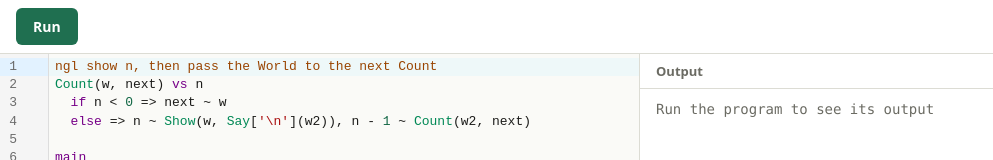
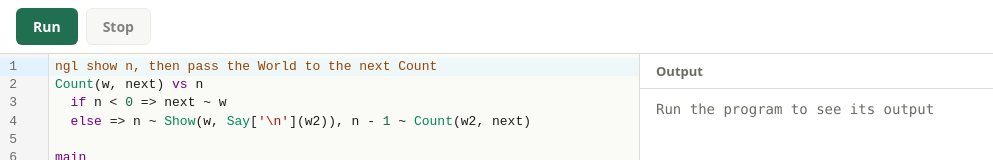
Before and after one commit to chad-pl/playground, a React (Vite) app: page / in a window 1280 px wide. Shown: the top 160 px of the page, without its empty margins (0-993 px from the left). Built offline with nearby package versions, Linux system fonts and the light colour scheme.

Commit message:
Run interpreter in web worker with stop

```diff
--- a/src/components/console/Console.tsx
+++ b/src/components/console/Console.tsx
@@ -1,11 +1,14 @@
+import { CONSOLE_PLACEHOLDER } from '../../data/console'
 import type { RunResult } from '../../engine/runtime'
+import type { RunStatus } from '../../hooks/useChadRunner'
 import './Console.css'
 
 interface ConsoleProps {
   result: RunResult | null
+  status: RunStatus
 }
 
-export function Console({ result }: ConsoleProps) {
+export function Console({ result, status }: ConsoleProps) {
   const isEmpty = !result || (!result.output && !result.error)
 
   return (
@@ -13,7 +16,7 @@ export function Console({ result }: ConsoleProps) {
       <h2 className="console__title">Output</h2>
       <pre className="console__body" aria-live="polite">
         {isEmpty ? (
-          <span className="console__placeholder">{result ? 'No output' : 'Run the program to see its output'}</span>
+          <span className="console__placeholder">{CONSOLE_PLACEHOLDER[status]}</span>
         ) : (
           <>
             {result.output}
--- a/src/components/toolbar/Toolbar.tsx
+++ b/src/components/toolbar/Toolbar.tsx
@@ -4,14 +4,18 @@ import './Toolbar.css'
 interface ToolbarProps {
   isRunning: boolean
   onRun: () => void
+  onStop: () => void
 }
 
-export function Toolbar({ isRunning, onRun }: ToolbarProps) {
+export function Toolbar({ isRunning, onRun, onStop }: ToolbarProps) {
   return (
     <div className="toolbar" role="toolbar" aria-label="Program controls">
       <Button loading={isRunning} onClick={onRun}>
         Run
       </Button>
+      <Button variant="secondary" disabled={!isRunning} onClick={onStop}>
+        Stop
+      </Button>
     </div>
   )
 }
--- /dev/null
+++ b/src/data/console.ts
@@ -0,0 +1,8 @@
+import type { RunStatus } from '../hooks/useChadRunner'
+
+export const CONSOLE_PLACEHOLDER: Record<RunStatus, string> = {
+  idle: 'Run the program to see its output',
+  running: 'Running...',
+  done: 'No output',
+  stopped: 'Stopped',
+}
--- /dev/null
+++ b/src/data/messages.ts
@@ -0,0 +1,2 @@
+export const INTERPRETER_LOAD_FAILED = 'Could not load the interpreter'
+export const WORKER_CRASHED = 'Interpreter worker crashed'
--- /dev/null
+++ b/src/engine/chad.worker.ts
@@ -0,0 +1,27 @@
+// Runs the interpreter off the main thread
+import createChadModule, { type ChadModule } from './wasm/chad'
+import type { RunRequest, RunResponse } from './protocol'
+
+let modulePromise: Promise<ChadModule> | null = null
+
+function loadChad(): Promise<ChadModule> {
+  modulePromise ??= createChadModule().catch((error: unknown) => {
+    modulePromise = null // allow a retry on the next run
+    throw error
+  })
+  return modulePromise
+}
+
+function respond(response: RunResponse) {
+  self.postMessage(response)
+}
+
+self.onmessage = async (event: MessageEvent<RunRequest>) => {
+  let chad: ChadModule
+  try {
+    chad = await loadChad()
+  } catch (error) {
+    return respond({ type: 'loadFailed', message: String(error) })
+  }
+  respond({ type: 'result', result: chad.run(event.data.source) })
+}
--- /dev/null
+++ b/src/engine/protocol.ts
@@ -0,0 +1,11 @@
+import type { RunResult } from './wasm/chad'
+
+// main thread -> worker
+export interface RunRequest {
+  source: string
+}
+
+// worker -> main thread
+export type RunResponse =
+  | { type: 'result'; result: RunResult }
+  | { type: 'loadFailed'; message: string }
--- a/src/engine/runtime.ts
+++ b/src/engine/runtime.ts
@@ -1,18 +1,55 @@
-import createChadModule, { type ChadModule, type RunResult } from './wasm/chad'
+import { WORKER_CRASHED } from '../data/messages'
+import type { RunResult } from './wasm/chad'
+import type { RunRequest, RunResponse } from './protocol'
 
 export type { RunResult }
 
-let modulePromise: Promise<ChadModule> | null = null
+// worker reused across runs (lazy loaded)
+let worker: Worker | null = null
 
-function loadChad(): Promise<ChadModule> {
-  modulePromise ??= createChadModule().catch((error: unknown) => {
-    modulePromise = null // allow a retry on the next run
-    throw error
-  })
-  return modulePromise
+function getWorker(): Worker {
+  worker ??= new Worker(new URL('./chad.worker.ts', import.meta.url), { type: 'module' })
+  return worker
 }
 
-export async function runChad(source: string): Promise<RunResult> {
-  const chad = await loadChad()
-  return chad.run(source)
+function terminateWorker() {
+  worker?.terminate()
+  worker = null
 }
+
+export function runChad(source: string, signal: AbortSignal): Promise<RunResult> {
+  return new Promise((resolve, reject) => {
+    signal.throwIfAborted()
+    const current = getWorker()
+
+    const cleanup = () => {
+      current.removeEventListener('message', onMessage)
+      current.removeEventListener('error', onError)
+      signal.removeEventListener('abort', onAbort)
+    }
+
+    const onMessage = (event: MessageEvent<RunResponse>) => {
+      cleanup()
+      const response = event.data
+      if (response.type === 'result') resolve(response.result)
+      else reject(new Error(response.message))
+    }
+
+    const onError = (event: ErrorEvent) => {
+      cleanup()
+      terminateWorker()
+      reject(new Error(event.message || WORKER_CRASHED))
+    }
+
+    const onAbort = () => {
+      cleanup()
+      terminateWorker()
+      reject(signal.reason)
+    }
+
+    current.addEventListener('message', onMessage)
+    current.addEventListener('error', onError)
+    signal.addEventListener('abort', onAbort)
+    current.postMessage({ source } satisfies RunRequest)
+  })
+}
--- a/src/hooks/useChadRunner.ts
+++ b/src/hooks/useChadRunner.ts
@@ -1,20 +1,39 @@
-import { useCallback, useState } from 'react'
+import { useCallback, useEffect, useRef, useState } from 'react'
+import { INTERPRETER_LOAD_FAILED } from '../data/messages'
 import { runChad, type RunResult } from '../engine/runtime'
+
+export type RunStatus = 'idle' | 'running' | 'done' | 'stopped'
 
 export function useChadRunner() {
   const [result, setResult] = useState<RunResult | null>(null)
-  const [isRunning, setIsRunning] = useState(false)
+  const [status, setStatus] = useState<RunStatus>('idle')
+  const controllerRef = useRef<AbortController | null>(null)
+
+  // kill still running program when the page unmounts
+  useEffect(() => () => controllerRef.current?.abort(), [])
 
   const run = useCallback(async (source: string) => {
-    setIsRunning(true)
+    controllerRef.current?.abort()
+    const controller = new AbortController()
+    controllerRef.current = controller
+
+    setResult(null)
+    setStatus('running')
     try {
-      setResult(await runChad(source))
+      setResult(await runChad(source, controller.signal))
+      setStatus('done')
     } catch (error) {
-      setResult({ output: '', error: `Could not load the interpreter: ${String(error)}`, line: 0 })
-    } finally {
-      setIsRunning(false)
+      if (controller.signal.aborted) return // stop() already set the status
+      setResult({ output: '', error: `${INTERPRETER_LOAD_FAILED}: ${String(error)}`, line: 0 })
+      setStatus('done')
     }
   }, [])
 
-  return { result, isRunning, run }
+  const stop = useCallback(() => {
+    controllerRef.current?.abort()
+    controllerRef.current = null
+    setStatus('stopped')
+  }, [])
+
+  return { result, status, isRunning: status === 'running', run, stop }
 }
--- a/src/views/PlaygroundView.tsx
+++ b/src/views/PlaygroundView.tsx
@@ -8,7 +8,7 @@ import './PlaygroundView.css'
 
 export function PlaygroundView() {
   const [source, setSource] = useState(MAP_SAMPLE)
-  const { result, isRunning, run } = useChadRunner()
+  const { result, status, isRunning, run, stop } = useChadRunner()
 
   // line 0 = no location, negative = prelude; none map to the editor (for now)
   const diagnostics = useMemo<ChadDiagnostic[]>(
@@ -18,12 +18,12 @@ export function PlaygroundView() {
 
   return (
     <main className="playground">
-      <Toolbar isRunning={isRunning} onRun={() => run(source)} />
+      <Toolbar isRunning={isRunning} onRun={() => run(source)} onStop={stop} />
       <div className="playground__workspace">
         <div className="playground__editor">
           <ChadEditor value={source} onChange={setSource} diagnostics={diagnostics} />
         </div>
-        <Console result={result} />
+        <Console result={result} status={status} />
       </div>
     </main>
   )
--- a/vite.config.ts
+++ b/vite.config.ts
@@ -4,6 +4,9 @@ import { defineConfig } from 'vite'
 // https://vite.dev/config/
 export default defineConfig({
   plugins: [react()],
+  worker: {
+    format: 'es', // the worker imports the ES module emitted by Emscripten
+  },
   server: {
     open: true,
   },
```
